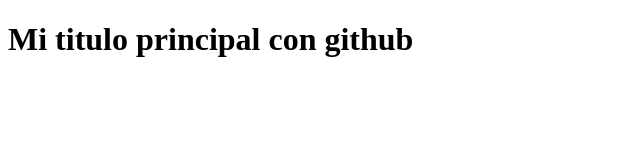
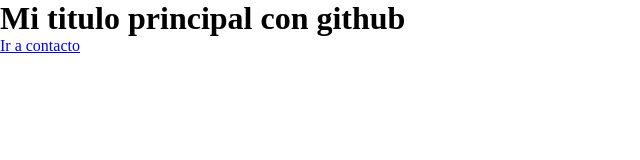
Before and after one commit to Dimas-Noceti/Clase-011-GITHUB, a plain HTML site: page index.html in a window 1280 px wide. Shown: the whole page, without its empty margins (0-640 px from the left). Drawn offline with Linux system fonts and the light colour scheme.

Commit message:
Agregue la pagina de contactos en la nueva carpeta page y tambien el reseteo en css

```diff
--- a/index.html
+++ b/index.html
@@ -8,5 +8,6 @@
 </head>
 <body>
     <h1>Mi titulo principal con github</h1>
+    <a href="./pages/contacto.html">Ir a contacto</a>
 </body>
 </html>
--- a/style.css
+++ b/style.css
@@ -0,0 +1,5 @@
+*{
+    margin: 0;
+    padding: 0;
+    box-sizing: border-box;
+}
```
Also changed, not shown: pages/contacto.html (added, +13 -0 lines).
